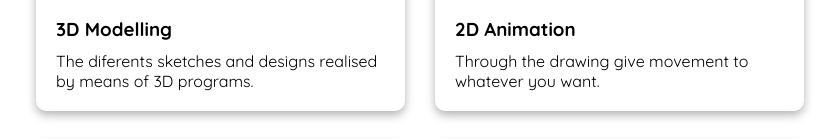
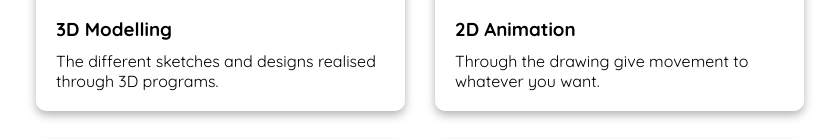
Before and after one commit to portfolioapv-wq/Ana-Prado, a plain HTML site: page index_ingles_.html in a window 1280 px wide. Shown: the part 1276-1415 px from the top of the page, without its empty margins (220-1059 px from the left). Drawn offline with nearby package versions, Linux system fonts and the light colour scheme; grey boxes are pictures that could not be loaded; a web font is replaced by a local one.

Commit message:
Add files via upload

```diff
--- a/index_ingles_.html
+++ b/index_ingles_.html
@@ -793,7 +793,7 @@
                         </div>
                         <div class="portfolio-info">
                             <h3>3D Modelling</h3>
-                            <p>The diferents sketches and designs realised by means of 3D programs.
+                            <p>The different sketches and designs realised through 3D programs.
                             </p>
                         </div>
                     </a>
```
